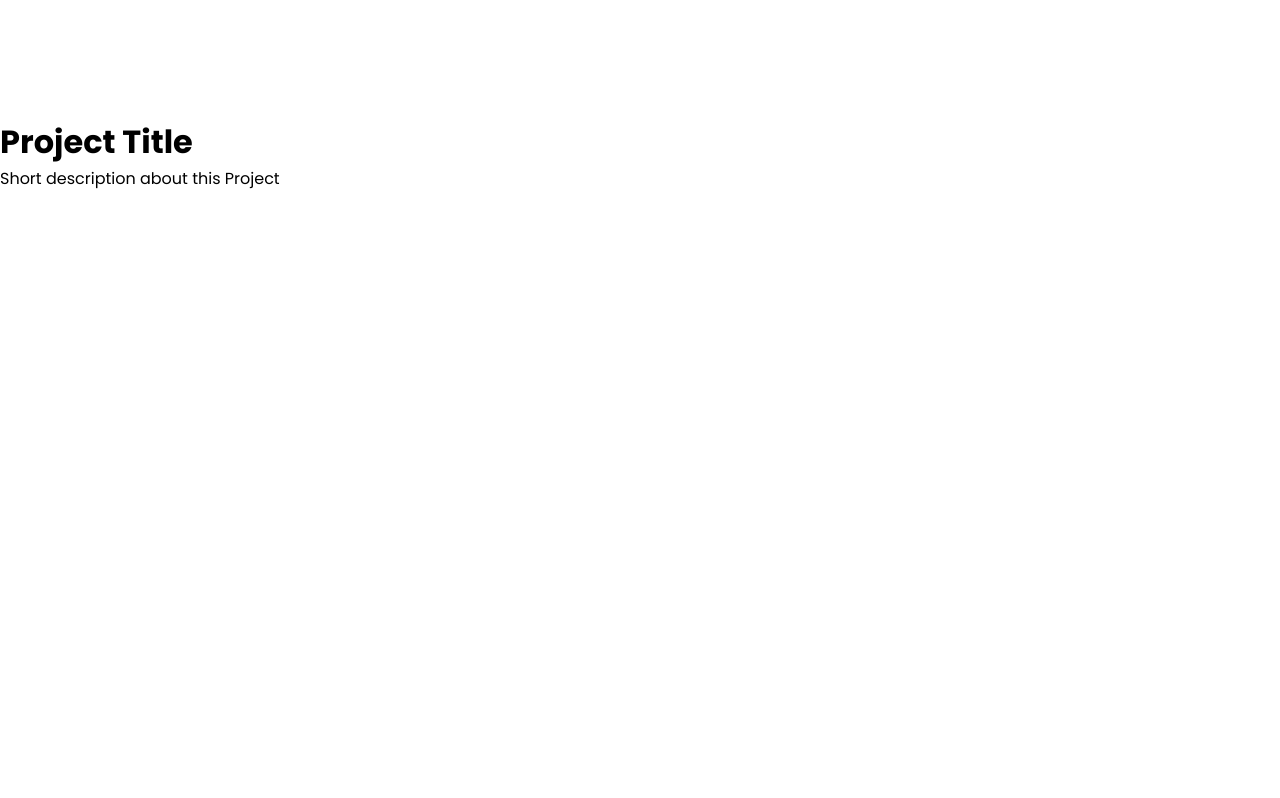
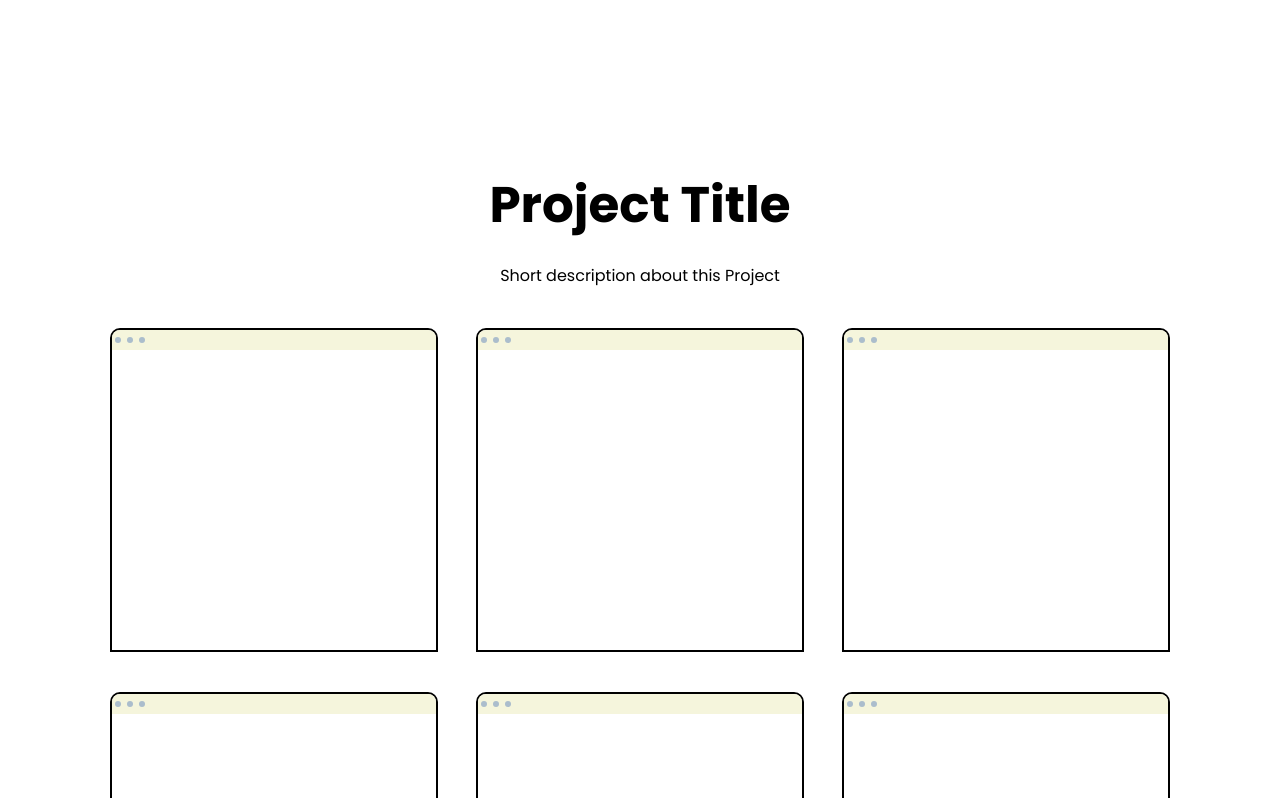
Before and after one commit to Invogue01/andrea_mac_portfolio, a React (Create React App) app: page / in a window 1280 px wide. Shown: the part 1482-2280 px from the top of the page. Before the commit the page ends 1673 px from the top, so only its background shows below. Built offline with nearby package versions, Linux system fonts and the light colour scheme; a web font is replaced by a local one.

Commit message:
created project cards

```diff
--- a/src/App.jsx
+++ b/src/App.jsx
@@ -1,16 +1,16 @@
 import About from "./components/about/About";
 import Intro from "./components/intro/Intro";
-import Product from "./components/product/Product";
+
 import ProductList from "./components/productList/ProductList";
 
 const App = () => {
-  return <div><Intro/>
-  <About/>
-  <ProductList/>
-  <Product/>
-
-
-  </div>;
+  return (
+    <div>
+      <Intro />
+      <About />
+      <ProductList />
+    </div>
+  );
 };
 
 export default App;
--- a/src/components/product/Product.jsx
+++ b/src/components/product/Product.jsx
@@ -1,13 +1,16 @@
-import React from 'react'
-import "./product.css"
+import React from "react";
+import "./product.css";
 
 const Product = () => {
   return (
-    <div>
+    <div className="p">
+      <div className="p-browser">
+        <div className="p-circle"></div>
+        <div className="p-circle"></div>
+        <div className="p-circle"></div>
+      </div>
+    </div>
+  );
+};
 
-
-    </div>
-  )
-}
-
-export default Product
+export default Product;
--- a/src/components/product/product.css
+++ b/src/components/product/product.css
@@ -0,0 +1,22 @@
+.p{
+   width: 30%;
+   height: 40vh;
+   margin: 20px 10px;
+   border: 2px solid ;
+   border-radius: 10px 10px 0px 0px;
+   overflow: hidden;
+}
+
+.p-browser{
+height: 20px;
+background-color: beige;
+display: flex;
+align-items: center;
+}
+.p-circle{
+width: 6px;
+height: 6px;
+background-color:rgb(171, 189, 204);
+margin: 3px;
+border-radius: 50%;
+}
--- a/src/components/productList/ProductList.jsx
+++ b/src/components/productList/ProductList.jsx
@@ -1,16 +1,23 @@
-import React from 'react'
-import "./productList.css"
+import React from "react";
+import "./productList.css";
+import Product from "../product/Product";
 const ProductList = () => {
   return (
-    <div className='pl'>
-<div className="pl-text">
-    <h1 className='pl-title'>Project Title</h1>
-    <p className='pl-description'>
-        Short description about this Project
-    </p>
-</div>
+    <div className="pl">
+      <div className="pl-text">
+        <h1 className="pl-title">Project Title</h1>
+        <p className="pl-description">Short description about this Project</p>
+      </div>
+      <div className="pl-list">
+        <Product />
+        <Product />
+        <Product />
+        <Product />
+        <Product />
+        <Product />
+      </div>
     </div>
-  )
-}
+  );
+};
 
-export default ProductList
+export default ProductList;
--- a/src/components/productList/productList.css
+++ b/src/components/productList/productList.css
@@ -1,14 +1,25 @@
 .pl {
-
+padding: 50px 100px;
+display: flex;
+flex-direction: column;
+align-items: center;
+text-align: center;
 }
 
 .pl-text{
-
+width: 65%;
 }
 
 .pl-title{
-
+font-size: 50px;
+font-weight: 600;
 }
 .pl-description{
-
+   margin: 20px 0px;
 }
+.pl-list{
+    display: flex;
+    flex-wrap: wrap;
+    justify-content: space-between;
+    width:100%;
+}
```
